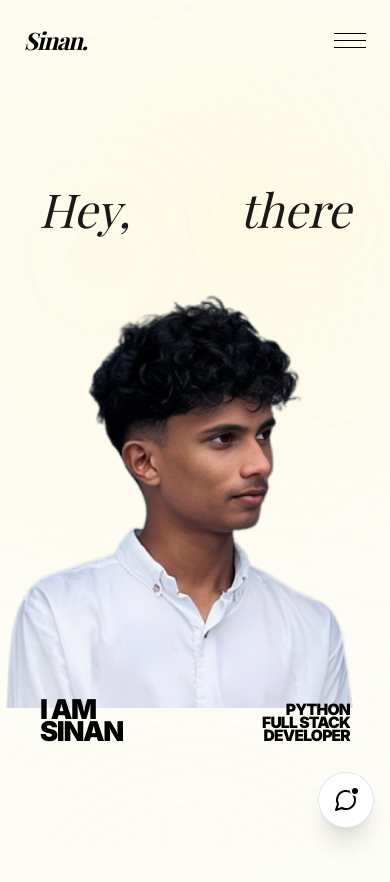
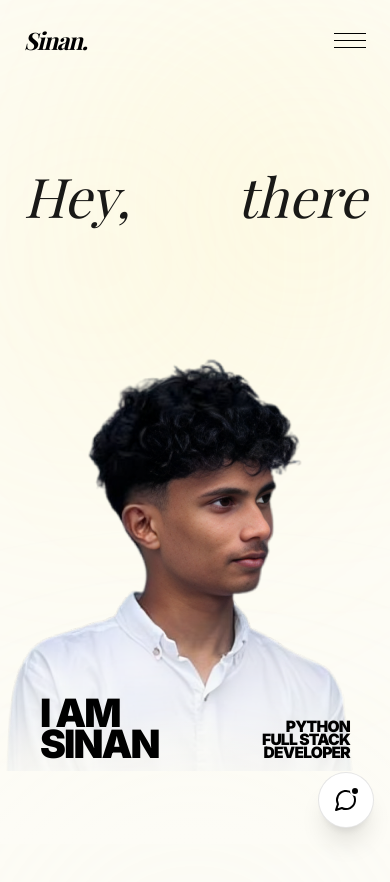
Before and after one commit to sinan-prvt/Portfolio, a React (Vite) app in the folder portfolio-react/: page / in a window 390 px wide. Shown: the top 882 px of the page. Built offline with nearby package versions, Linux system fonts and the light colour scheme; a web font is replaced by a local one.

Commit message:
Updated-responsive-ui

```diff
--- a/portfolio-react/src/components/Hero.jsx
+++ b/portfolio-react/src/components/Hero.jsx
@@ -48,28 +48,38 @@ export default function Hero() {
             <div className="relative w-full max-w-[1800px] h-screen px-10">
 
                 {/* 1. "Hey," and "there" Background Layer */}
-                <div className="absolute top-[22%] left-0 w-full flex justify-between px-[10%] z-0 pointer-events-none select-none">
-                    <h2 ref={text1Ref} className="text-[12vw] lg:text-[15vw] font-serif italic leading-none text-black/90">
+                <div className="absolute top-[20%] md:top-[22%] left-0 w-full flex justify-between px-[6%] md:px-[10%] z-0 pointer-events-none select-none">
+                    <h2
+                        ref={text1Ref}
+                        className="text-[14vw] md:text-[15vw] font-serif italic leading-none text-black/90 transition-transform duration-500 hover:scale-110 pointer-events-auto cursor-none"
+                        data-cursor="text"
+                    >
                         Hey,
                     </h2>
-                    <h2 ref={text2Ref} className="text-[12vw] lg:text-[15vw] font-serif italic leading-none text-black/90">
+                    <h2
+                        ref={text2Ref}
+                        className="text-[14vw] md:text-[15vw] font-serif italic leading-none text-black/90 transition-transform duration-500 hover:scale-110 pointer-events-auto cursor-none"
+                        data-cursor="text"
+                    >
                         there
                     </h2>
                 </div>
 
                 {/* 2. Main Profile Image Layer */}
-                <div className="absolute bottom-0 left-1/2 -translate-x-1/2 w-full flex justify-center z-10 select-none">
-                    <div className="relative h-[85vh] w-auto">
+                <div className="absolute bottom-0 left-1/2 -translate-x-1/2 w-full flex justify-center z-10 select-none pointer-events-none">
+                    <div className="relative h-[70vh] md:h-[85vh] w-auto">
                         <img
                             ref={imageRef}
                             src="/assets/sinan_nobg.png"
                             alt="Mohamed Sinan"
                             className="h-full w-auto object-contain contrast-110"
                             style={{
-                                maskImage: 'linear-gradient(to bottom, black 80%, transparent 100%)',
-                                WebkitMaskImage: 'linear-gradient(to bottom, black 80%, transparent 100%)'
+                                maskImage: 'linear-gradient(to bottom, black 60%, transparent 100%)',
+                                WebkitMaskImage: 'linear-gradient(to bottom, black 60%, transparent 100%)'
                             }}
                         />
+                        {/* Extra Gradient Overlay for smooth blending */}
+                        <div className="absolute bottom-0 left-0 w-full h-32 bg-gradient-to-t from-[#FDFCF6] to-transparent" />
                     </div>
                 </div>
 
@@ -77,15 +87,21 @@ export default function Hero() {
                 <div className="relative h-full w-full z-20 pointer-events-none ">
 
                     {/* I AM SINAN - Bottom Left */}
-                    <div ref={titleRef} className="absolute left-0 bottom-[12%]">
-                        <h1 className="text-[7vw] lg:text-[6vw] font-black leading-[0.8] uppercase tracking-tighter text-black">
+                    <div ref={titleRef} className="absolute left-0 bottom-[10%] md:bottom-[12%]">
+                        <h1
+                            className="text-[10vw] md:text-[6vw] font-black leading-[0.8] uppercase tracking-tighter text-black transition-transform duration-500 hover:scale-105 origin-bottom-left pointer-events-auto cursor-none"
+                            data-cursor="text"
+                        >
                             I AM<br />SINAN
                         </h1>
                     </div>
 
                     {/* ROLE - Bottom Right */}
-                    <div ref={roleRef} className="absolute right-0 bottom-[12%] text-right">
-                        <h2 className="text-[4vw] lg:text-[3.5vw] font-black uppercase tracking-tighter leading-[0.85] text-black">
+                    <div ref={roleRef} className="absolute right-0 bottom-[10%] md:bottom-[12%] text-right">
+                        <h2
+                            className="text-[4vw] md:text-[3.5vw] font-black uppercase tracking-tighter leading-[0.85] text-black transition-transform duration-500 hover:scale-105 origin-bottom-right pointer-events-auto cursor-none"
+                            data-cursor="text"
+                        >
                             PYTHON<br />FULL STACK<br />DEVELOPER
                         </h2>
                     </div>
```
